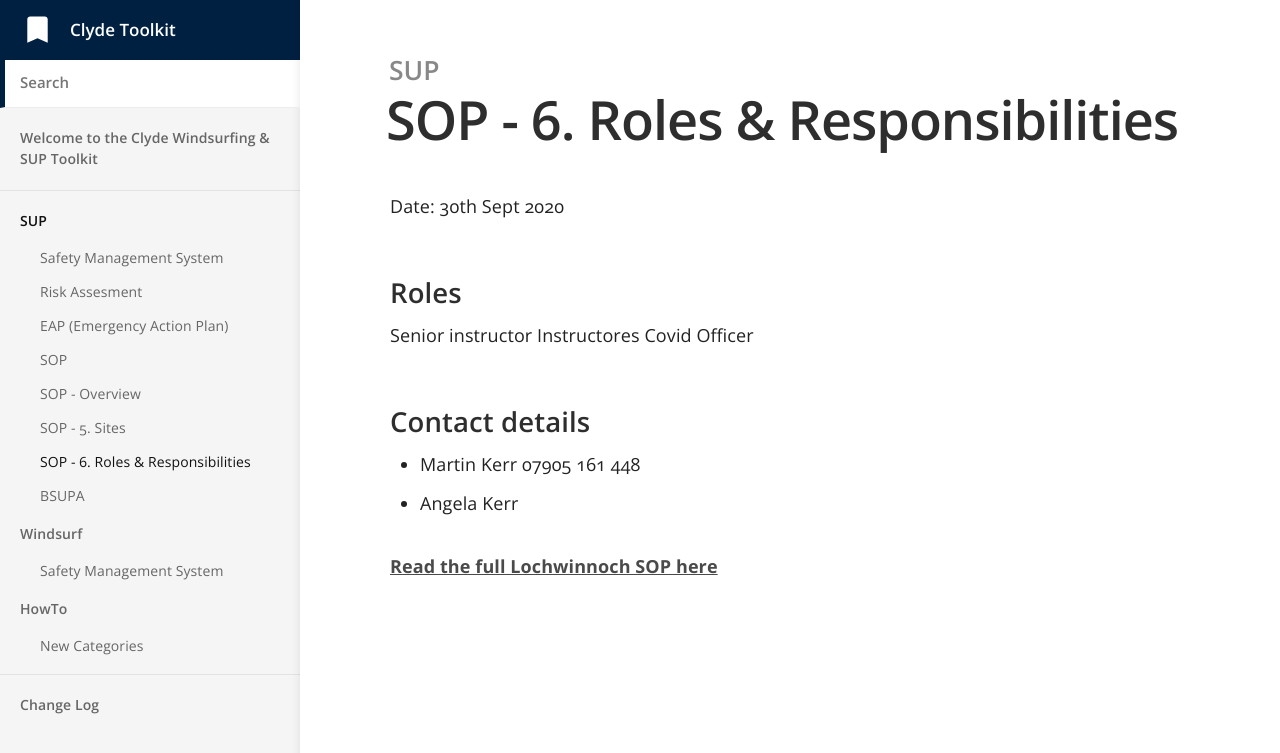
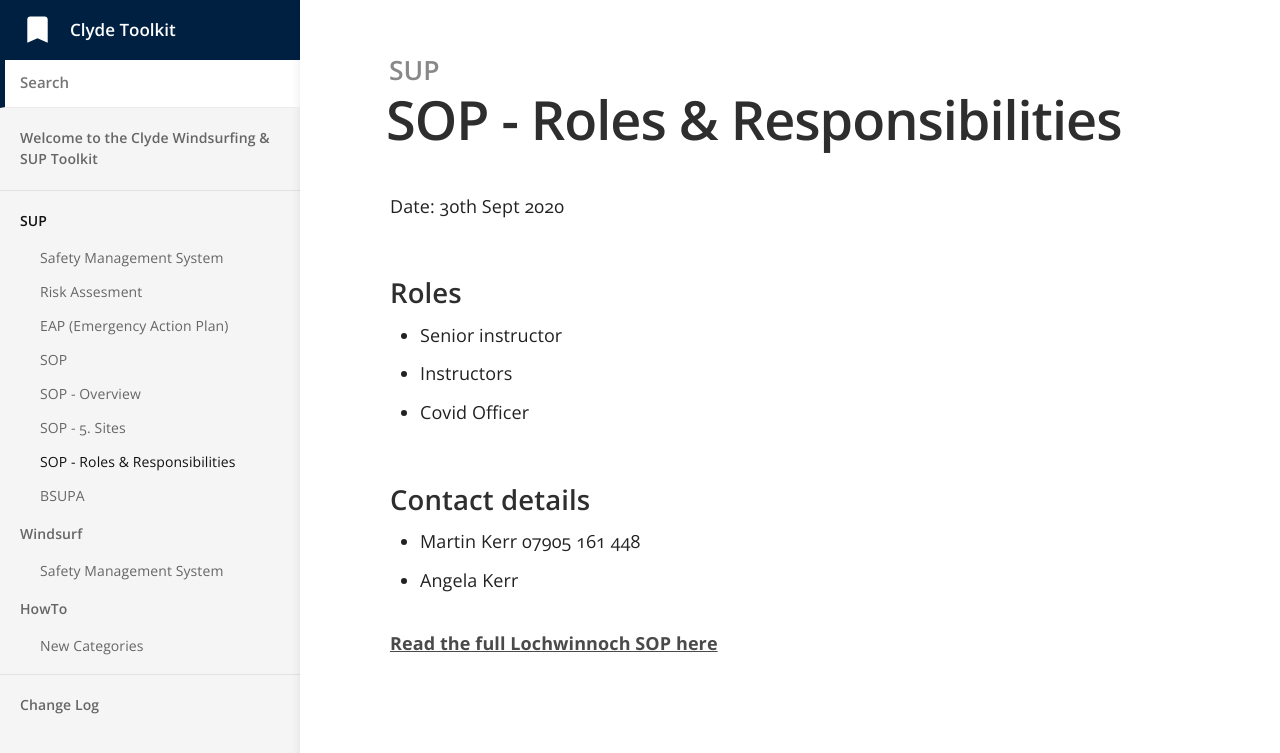
Before and after one commit to numbat70/clyde, a Jekyll site: the page built from _docs/Content/11-SUP_SOP_Roles.md, in a window 1280 px wide. Shown: the top 753 px of the page. Built offline with Jekyll 4.4.1, drawn with Linux system fonts in a browser that asks for light colours.

Commit message:
Update 11-SUP_SOP_Roles.md
mk

```diff
--- a/_docs/Content/11-SUP_SOP_Roles.md
+++ b/_docs/Content/11-SUP_SOP_Roles.md
@@ -1,5 +1,5 @@
 ---
-title: SOP - 6. Roles & Responsibilities
+title: SOP - Roles & Responsibilities
 category: SUP
 order: 11
 ---
@@ -7,9 +7,10 @@ Date: 30th Sept 2020
 
 ## Roles
 
-Senior instructor
-Instructores
-Covid Officer
+- Senior instructor
+- Instructors
+- Covid Officer
+
 
 
 ## Contact details
```
